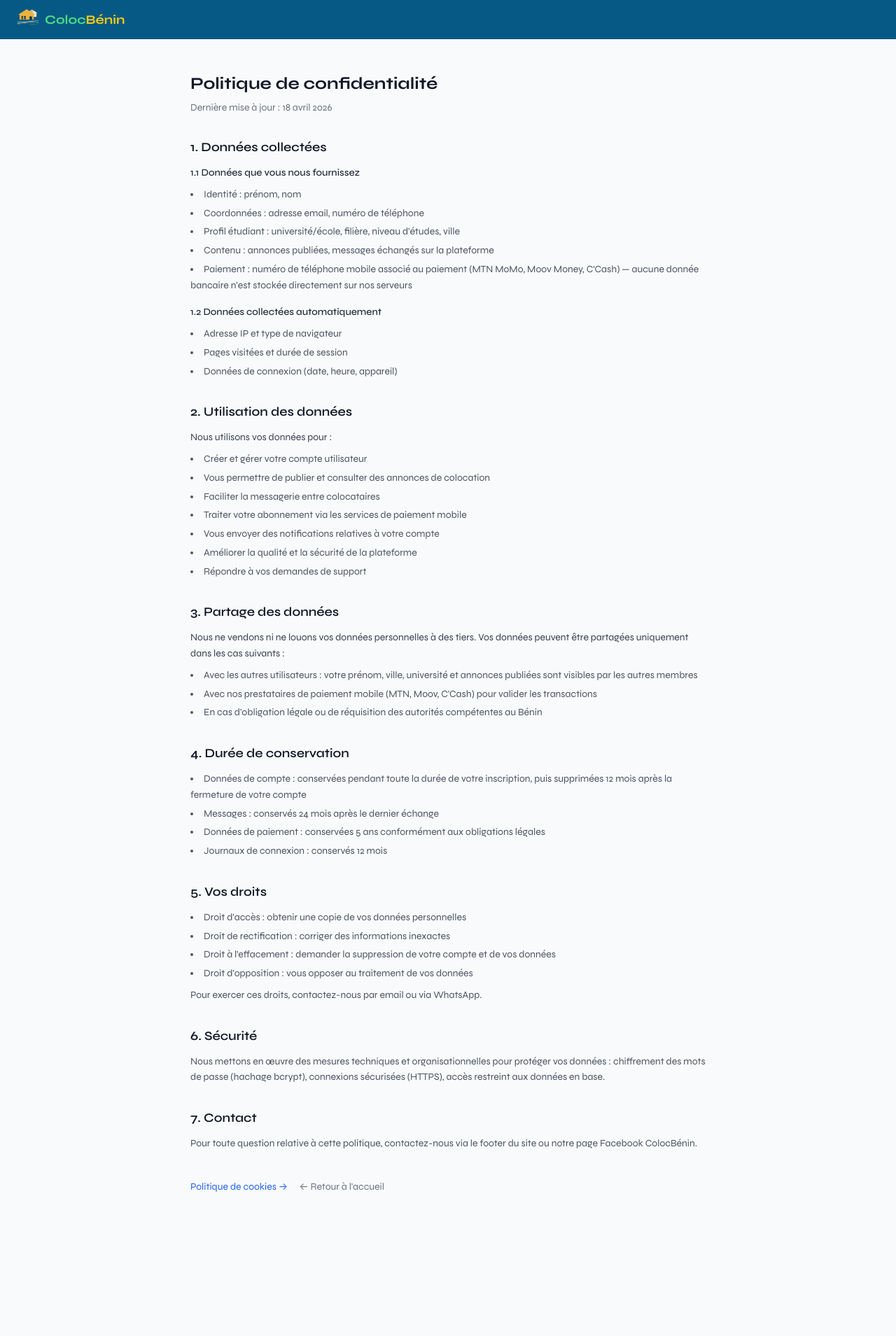
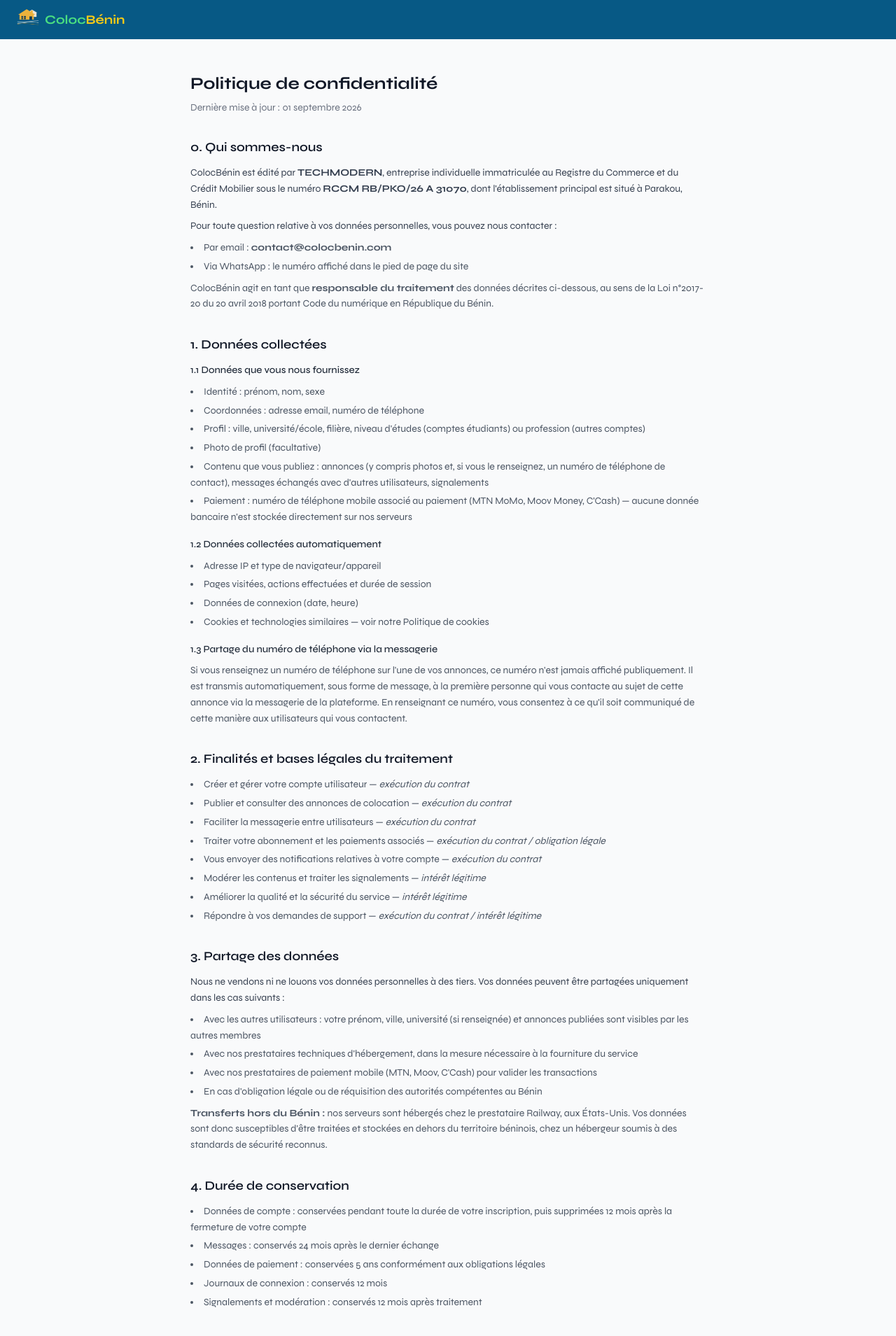
Before and after one commit to sacca333/coloc-benin, a Next.js app in the folder frontend/: page /legal/confidentialite in a window 1280 px wide. Shown: the top 1909 px of the page at 70% size. Before the commit the page ends 1754 px from the top, so only its background shows below. Built offline with nearby package versions, Linux system fonts and the light colour scheme; no server answers.

Commit message:
Mise a jour de la politique de confidentialite : identite legale, bases legales, hebergement, mineurs

```diff
--- a/frontend/src/app/legal/confidentialite/page.tsx
+++ b/frontend/src/app/legal/confidentialite/page.tsx
@@ -16,38 +16,62 @@ export default function ConfidentialitePage() {
 
       <main className="max-w-3xl mx-auto px-4 py-12">
         <h1 className="text-2xl font-bold text-gray-900 mb-2">Politique de confidentialité</h1>
-        <p className="text-sm text-gray-500 mb-8">Dernière mise à jour : 18 avril 2026</p>
+        <p className="text-sm text-gray-500 mb-8">Dernière mise à jour : 01 septembre 2026</p>
 
         <div className="space-y-8 text-gray-700 text-sm leading-relaxed">
+          <section>
+            <h2 className="text-lg font-semibold text-gray-900 mb-3">0. Qui sommes-nous</h2>
+            <p className="mb-2">
+              ColocBénin est édité par <strong>TECHMODERN</strong>, entreprise individuelle immatriculée au Registre du Commerce et du Crédit Mobilier
+              sous le numéro <strong>RCCM RB/PKO/26 A 31070</strong>, dont l'établissement principal est situé à Parakou, Bénin.
+            </p>
+            <p className="mb-2">Pour toute question relative à vos données personnelles, vous pouvez nous contacter :</p>
+            <ul className="list-disc list-inside space-y-1 text-gray-600">
+              <li>Par email : <strong>contact@colocbenin.com</strong></li>
+              <li>Via WhatsApp : le numéro affiché dans le pied de page du site</li>
+            </ul>
+            <p className="mt-2 text-gray-600">
+              ColocBénin agit en tant que <strong>responsable du traitement</strong> des données décrites ci-dessous, au sens de la Loi n°2017-20 du 20 avril 2018 portant Code du numérique en République du Bénin.
+            </p>
+          </section>
+
           <section>
             <h2 className="text-lg font-semibold text-gray-900 mb-3">1. Données collectées</h2>
             <h3 className="font-medium text-gray-800 mb-2">1.1 Données que vous nous fournissez</h3>
             <ul className="list-disc list-inside space-y-1 text-gray-600">
-              <li>Identité : prénom, nom</li>
+              <li>Identité : prénom, nom, sexe</li>
               <li>Coordonnées : adresse email, numéro de téléphone</li>
-              <li>Profil étudiant : université/école, filière, niveau d'études, ville</li>
-              <li>Contenu : annonces publiées, messages échangés sur la plateforme</li>
+              <li>Profil : ville, université/école, filière, niveau d'études (comptes étudiants) ou profession (autres comptes)</li>
+              <li>Photo de profil (facultative)</li>
+              <li>Contenu que vous publiez : annonces (y compris photos et, si vous le renseignez, un numéro de téléphone de contact), messages échangés avec d'autres utilisateurs, signalements</li>
               <li>Paiement : numéro de téléphone mobile associé au paiement (MTN MoMo, Moov Money, C'Cash) — aucune donnée bancaire n'est stockée directement sur nos serveurs</li>
             </ul>
             <h3 className="font-medium text-gray-800 mb-2 mt-4">1.2 Données collectées automatiquement</h3>
             <ul className="list-disc list-inside space-y-1 text-gray-600">
-              <li>Adresse IP et type de navigateur</li>
-              <li>Pages visitées et durée de session</li>
-              <li>Données de connexion (date, heure, appareil)</li>
+              <li>Adresse IP et type de navigateur/appareil</li>
+              <li>Pages visitées, actions effectuées et durée de session</li>
+              <li>Données de connexion (date, heure)</li>
+              <li>Cookies et technologies similaires — voir notre Politique de cookies</li>
             </ul>
+            <h3 className="font-medium text-gray-800 mb-2 mt-4">1.3 Partage du numéro de téléphone via la messagerie</h3>
+            <p className="text-gray-600">
+              Si vous renseignez un numéro de téléphone sur l'une de vos annonces, ce numéro n'est jamais affiché publiquement. Il est transmis automatiquement,
+              sous forme de message, à la première personne qui vous contacte au sujet de cette annonce via la messagerie de la plateforme. En renseignant ce
+              numéro, vous consentez à ce qu'il soit communiqué de cette manière aux utilisateurs qui vous contactent.
+            </p>
           </section>
 
           <section>
-            <h2 className="text-lg font-semibold text-gray-900 mb-3">2. Utilisation des données</h2>
-            <p className="mb-2">Nous utilisons vos données pour :</p>
+            <h2 className="text-lg font-semibold text-gray-900 mb-3">2. Finalités et bases légales du traitement</h2>
             <ul className="list-disc list-inside space-y-1 text-gray-600">
-              <li>Créer et gérer votre compte utilisateur</li>
-              <li>Vous permettre de publier et consulter des annonces de colocation</li>
-              <li>Faciliter la messagerie entre colocataires</li>
-              <li>Traiter votre abonnement via les services de paiement mobile</li>
-              <li>Vous envoyer des notifications relatives à votre compte</li>
-              <li>Améliorer la qualité et la sécurité de la plateforme</li>
-              <li>Répondre à vos demandes de support</li>
+              <li>Créer et gérer votre compte utilisateur — <em>exécution du contrat</em></li>
+              <li>Publier et consulter des annonces de colocation — <em>exécution du contrat</em></li>
+              <li>Faciliter la messagerie entre utilisateurs — <em>exécution du contrat</em></li>
+              <li>Traiter votre abonnement et les paiements associés — <em>exécution du contrat / obligation légale</em></li>
+              <li>Vous envoyer des notifications relatives à votre compte — <em>exécution du contrat</em></li>
+              <li>Modérer les contenus et traiter les signalements — <em>intérêt légitime</em></li>
+              <li>Améliorer la qualité et la sécurité du service — <em>intérêt légitime</em></li>
+              <li>Répondre à vos demandes de support — <em>exécution du contrat / intérêt légitime</em></li>
             </ul>
           </section>
 
@@ -55,10 +79,15 @@ export default function ConfidentialitePage() {
             <h2 className="text-lg font-semibold text-gray-900 mb-3">3. Partage des données</h2>
             <p className="mb-2">Nous ne vendons ni ne louons vos données personnelles à des tiers. Vos données peuvent être partagées uniquement dans les cas suivants :</p>
             <ul className="list-disc list-inside space-y-1 text-gray-600">
-              <li>Avec les autres utilisateurs : votre prénom, ville, université et annonces publiées sont visibles par les autres membres</li>
+              <li>Avec les autres utilisateurs : votre prénom, ville, université (si renseignée) et annonces publiées sont visibles par les autres membres</li>
+              <li>Avec nos prestataires techniques d'hébergement, dans la mesure nécessaire à la fourniture du service</li>
               <li>Avec nos prestataires de paiement mobile (MTN, Moov, C'Cash) pour valider les transactions</li>
               <li>En cas d'obligation légale ou de réquisition des autorités compétentes au Bénin</li>
             </ul>
+            <p className="mt-2 text-gray-600">
+              <strong>Transferts hors du Bénin :</strong> nos serveurs sont hébergés chez le prestataire Railway, aux États-Unis. Vos données sont donc
+              susceptibles d'être traitées et stockées en dehors du territoire béninois, chez un hébergeur soumis à des standards de sécurité reconnus.
+            </p>
           </section>
 
           <section>
@@ -68,6 +97,7 @@ export default function ConfidentialitePage() {
               <li>Messages : conservés 24 mois après le dernier échange</li>
               <li>Données de paiement : conservées 5 ans conformément aux obligations légales</li>
               <li>Journaux de connexion : conservés 12 mois</li>
+              <li>Signalements et modération : conservés 12 mois après traitement</li>
             </ul>
           </section>
 
@@ -78,18 +108,39 @@ export default function ConfidentialitePage() {
               <li>Droit de rectification : corriger des informations inexactes</li>
               <li>Droit à l'effacement : demander la suppression de votre compte et de vos données</li>
               <li>Droit d'opposition : vous opposer au traitement de vos données</li>
+              <li>Droit à la limitation du traitement dans certains cas</li>
+              <li>Droit à la portabilité : recevoir vos données dans un format structuré</li>
             </ul>
-            <p className="mt-2 text-gray-600">Pour exercer ces droits, contactez-nous par email ou via WhatsApp.</p>
+            <p className="mt-2 text-gray-600">
+              Pour exercer ces droits, contactez-nous par email à contact@colocbenin.com ou via WhatsApp. Nous nous engageons à répondre dans un délai
+              maximal de 30 jours. Vous pouvez également introduire une réclamation auprès de l'Autorité de Protection des Données Personnelles (APDP) du Bénin.
+            </p>
           </section>
 
           <section>
-            <h2 className="text-lg font-semibold text-gray-900 mb-3">6. Sécurité</h2>
+            <h2 className="text-lg font-semibold text-gray-900 mb-3">6. Utilisateurs mineurs</h2>
+            <p className="text-gray-600">
+              ColocBénin est destiné aux personnes âgées de 18 ans ou plus. Nous ne collectons pas sciemment de données auprès de mineurs. Si vous pensez
+              qu'un compte a été créé par une personne mineure, merci de nous le signaler à contact@colocbenin.com.
+            </p>
+          </section>
+
+          <section>
+            <h2 className="text-lg font-semibold text-gray-900 mb-3">7. Sécurité</h2>
             <p className="text-gray-600">Nous mettons en œuvre des mesures techniques et organisationnelles pour protéger vos données : chiffrement des mots de passe (hachage bcrypt), connexions sécurisées (HTTPS), accès restreint aux données en base.</p>
           </section>
 
           <section>
-            <h2 className="text-lg font-semibold text-gray-900 mb-3">7. Contact</h2>
-            <p className="text-gray-600">Pour toute question relative à cette politique, contactez-nous via le footer du site ou notre page Facebook ColocBénin.</p>
+            <h2 className="text-lg font-semibold text-gray-900 mb-3">8. Modifications de cette politique</h2>
+            <p className="text-gray-600">
+              Nous pouvons modifier cette politique, notamment pour refléter des évolutions légales ou fonctionnelles de la plateforme. En cas de
+              modification substantielle, nous vous en informerons par un moyen approprié. La date de dernière mise à jour figure en haut de ce document.
+            </p>
+          </section>
+
+          <section>
+            <h2 className="text-lg font-semibold text-gray-900 mb-3">9. Contact</h2>
+            <p className="text-gray-600">Pour toute question relative à cette politique, contactez-nous via le footer du site, notre page Facebook ColocBénin, ou par email à contact@colocbenin.com.</p>
           </section>
         </div>
 
```
